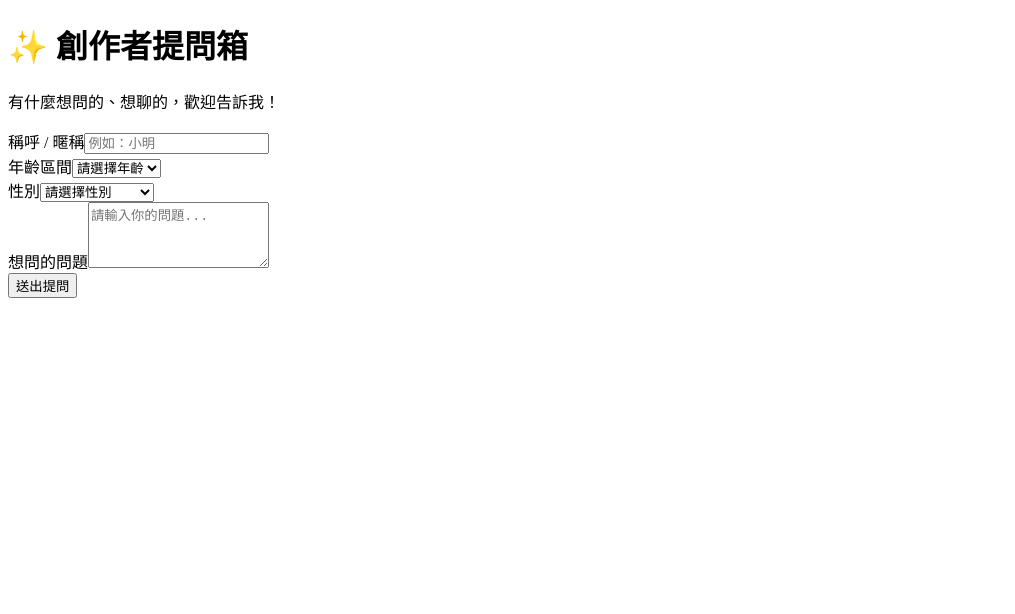
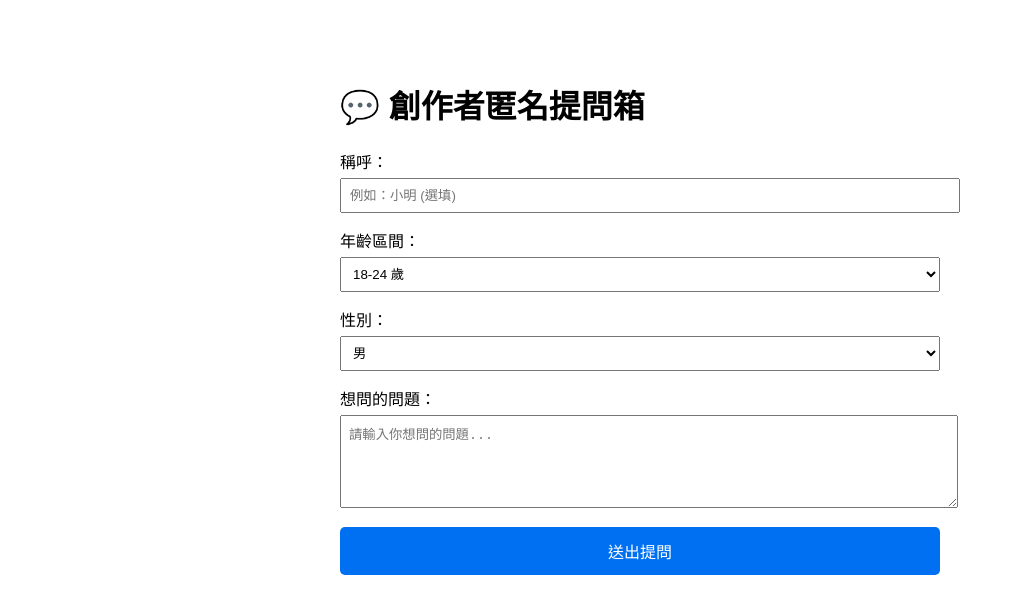
Before and after one commit to x59073556-ship-it/qa-box, a Next.js app: page /app in a window 1280 px wide. Shown: the top 614 px of the page, without its empty margins (0-1015 px from the left). Built offline with nearby package versions, Linux system fonts and the light colour scheme; no server answers.

Commit message:
Update page.js

```diff
--- a/app/app/page.js
+++ b/app/app/page.js
@@ -1,93 +1,103 @@
-import { GoogleGenAI } from '@google/genai';
+'use client';
+import { useState } from 'react';
 import { createClient } from '@supabase/supabase-js';
 
+const supabase = createClient(
+  process.env.NEXT_PUBLIC_SUPABASE_URL || '',
+  process.env.NEXT_PUBLIC_SUPABASE_ANON_KEY || ''
+);
+
 export default function Home() {
-  async function handleSubmit(formData) {
-    'use server'
-    const nickname = formData.get('nickname');
-    const ageGroup = formData.get('ageGroup');
-    const gender = formData.get('gender');
-    const content = formData.get('content');
+  const [nickname, setNickname] = useState('');
+  const [ageGroup, setAgeGroup] = useState('18-24');
+  const [gender, setGender] = useState('不透露');
+  const [content, setContent] = useState('');
+  const [status, setStatus] = useState('');
+  const [loading, setLoading] = useState(false);
 
-    if (!content) return;
+  const handleSubmit = async (e) => {
+    e.preventDefault();
+    if (!content.trim()) return;
+    setLoading(true);
+    setStatus('AI 審查中...');
 
     try {
-      // 1. 初始化 Google Gemini API 進行過濾
-      const ai = new GoogleGenAI({ apiKey: process.env.GEMINI_API_KEY });
-      const prompt = `
-        你是一個極度嚴格的內容過濾助手，保護創作者的心靈健康。
-        請檢查以下觀眾提問內容：「${content}」
-
-        審查標準：
-        - REJECT：只要包含人身攻擊、酸言酸語、情緒宣洩、惡意挑釁、性騷擾、威脅、或無意義亂碼/單字。
-        - PASS：態度正常、具有建設性、是具體提問或想討論特定主題的好問題。
-
-        請只回傳 JSON 格式：{"result": "PASS" 或 "REJECT"}
-      `;
-
-      const response = await ai.models.generateContent({
-        model: 'gemini-2.5-flash',
-        contents: prompt,
-        config: { responseMimeType: "application/json" }
+      // 呼叫 API 進行 Gemini 審查
+      const res = await fetch('/api/check', {
+        method: 'POST',
+        headers: { 'Content-Type': 'application/json' },
+        body: JSON.stringify({ content, nickname, ageGroup, gender })
       });
 
-      const analysis = JSON.parse(response.text);
+      const data = await res.json();
+      if (!res.ok) throw new Error(data.error || '發送失敗');
 
-      // 2. 如果通過審查 (PASS)，才寫入 Supabase 資料庫
-      if (analysis.result === 'PASS') {
-        const supabase = createClient(process.env.SUPABASE_URL, process.env.SUPABASE_ANON_KEY);
-        await supabase.from('questions').insert([
-          { nickname, age_group: ageGroup, gender, content }
-        ]);
-      }
-    } catch (error) {
-      console.error("審查過程發生錯誤：", error);
+      setStatus('🎉 提問已成功送出！');
+      setContent('');
+      setNickname('');
+    } catch (err) {
+      setStatus(`❌ ${err.message}`);
+    } finally {
+      setLoading(false);
     }
-  }
+  };
 
   return (
-    <main className="max-w-md w-full bg-white rounded-2xl shadow-xl p-8 border border-slate-100">
-      <div className="text-center mb-6">
-        <h1 className="text-2xl font-bold text-slate-900">✨ 創作者提問箱</h1>
-        <p className="text-sm text-slate-500 mt-1">有什麼想問的、想聊的，歡迎告訴我！</p>
-      </div>
-
-      <form action={handleSubmit} className="space-y-4">
+    <main style={{ maxWidth: '600px', margin: '40px auto', padding: '20px', fontFamily: 'sans-serif' }}>
+      <h1>💬 創作者匿名提問箱</h1>
+      <form onSubmit={handleSubmit} style={{ display: 'flex', flexDirection: 'column', gap: '15px' }}>
         <div>
-          <label className="block text-xs font-semibold text-slate-600 mb-1">稱呼 / 暱稱</label>
-          <input name="nickname" required placeholder="例如：小明" className="w-full px-3 py-2 border border-slate-200 rounded-lg text-sm focus:outline-none focus:ring-2 focus:ring-indigo-500" />
+          <label>稱呼：</label><br />
+          <input
+            type="text"
+            value={nickname}
+            onChange={(e) => setNickname(e.target.value)}
+            placeholder="例如：小明 (選填)"
+            style={{ width: '100%', padding: '8px', marginTop: '5px' }}
+          />
         </div>
 
         <div>
-          <label className="block text-xs font-semibold text-slate-600 mb-1">年齡區間</label>
-          <select name="ageGroup" required className="w-full px-3 py-2 border border-slate-200 rounded-lg text-sm bg-white focus:outline-none focus:ring-2 focus:ring-indigo-500">
-            <option value="">請選擇年齡</option>
-            <option value="18以下">18歲以下</option>
-            <option value="18~30">18 ~ 30歲</option>
-            <option value="30~39">30 ~ 39歲</option>
-            <option value="40以上">40歲以上</option>
+          <label>年齡區間：</label><br />
+          <select value={ageGroup} onChange={(e) => setAgeGroup(e.target.value)} style={{ width: '100%', padding: '8px', marginTop: '5px' }}>
+            <option value="18歲以下">18歲以下</option>
+            <option value="18-24">18-24 歲</option>
+            <option value="25-34">25-34 歲</option>
+            <option value="35-44">35-44 歲</option>
+            <option value="45歲以上">45歲以上</option>
           </select>
         </div>
 
         <div>
-          <label className="block text-xs font-semibold text-slate-600 mb-1">性別</label>
-          <select name="gender" required className="w-full px-3 py-2 border border-slate-200 rounded-lg text-sm bg-white focus:outline-none focus:ring-2 focus:ring-indigo-500">
-            <option value="">請選擇性別</option>
-            <option value="女性">女性</option>
-            <option value="男性">男性</option>
-            <option value="不想透露 / 其他">不想透露 / 其他</option>
+          <label>性別：</label><br />
+          <select value={gender} onChange={(e) => setGender(e.target.value)} style={{ width: '100%', padding: '8px', marginTop: '5px' }}>
+            <option value="男">男</option>
+            <option value="女">女</option>
+            <option value="其他/不透露">其他/不透露</option>
           </select>
         </div>
 
         <div>
-          <label className="block text-xs font-semibold text-slate-600 mb-1">想問的問題</label>
-          <textarea name="content" required rows="4" placeholder="請輸入你的問題..." className="w-full px-3 py-2 border border-slate-200 rounded-lg text-sm focus:outline-none focus:ring-2 focus:ring-indigo-500"></textarea>
+          <label>想問的問題：</label><br />
+          <textarea
+            value={content}
+            onChange={(e) => setContent(e.target.value)}
+            rows={5}
+            placeholder="請輸入你想問的問題..."
+            required
+            style={{ width: '100%', padding: '8px', marginTop: '5px' }}
+          />
         </div>
 
-        <button type="submit" className="w-full py-3 bg-indigo-600 hover:bg-indigo-700 text-white font-medium rounded-lg text-sm transition shadow-md">
-          送出提問
+        <button
+          type="submit"
+          disabled={loading}
+          style={{ padding: '12px', background: '#0070f3', color: '#fff', border: 'none', borderRadius: '5px', cursor: 'pointer', fontSize: '16px' }}
+        >
+          {loading ? '處理中...' : '送出提問'}
         </button>
       </form>
+      {status && <p style={{ marginTop: '15px', fontWeight: 'bold' }}>{status}</p>}
     </main>
   );
 }
```
